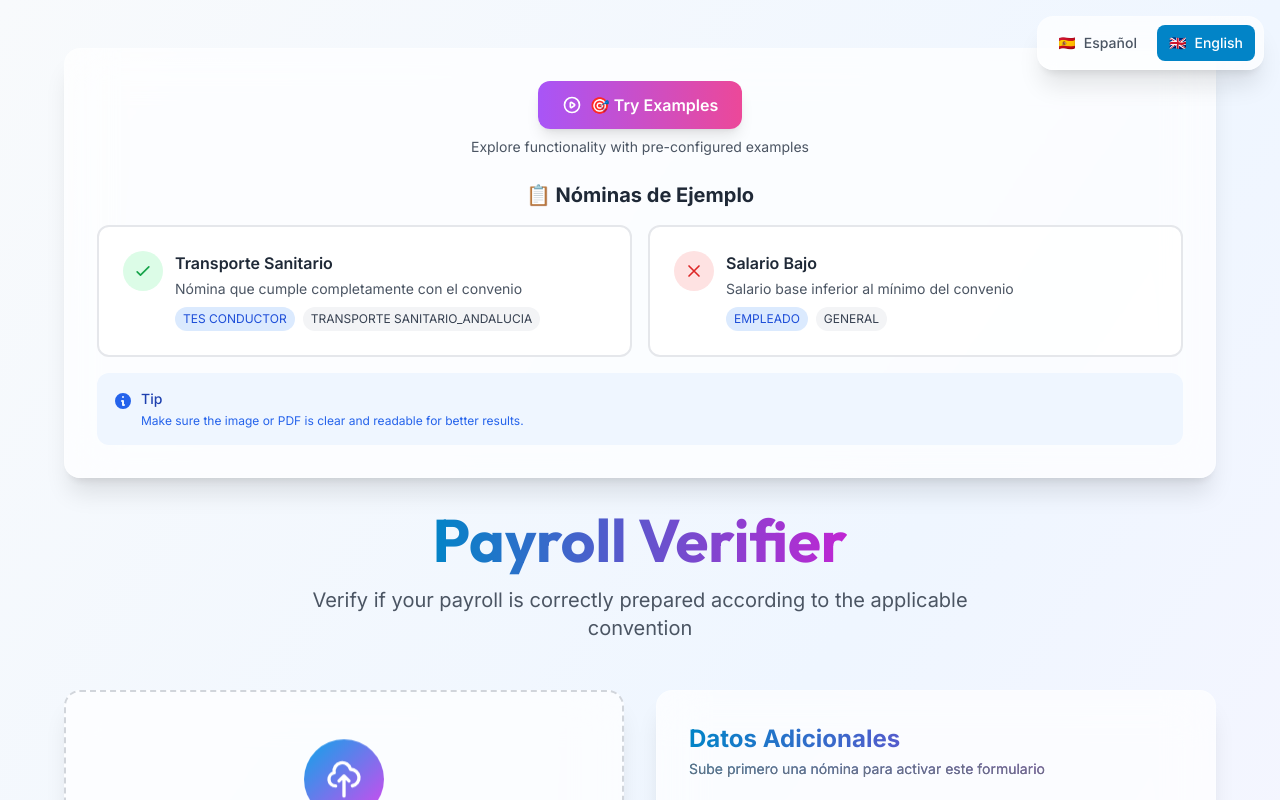
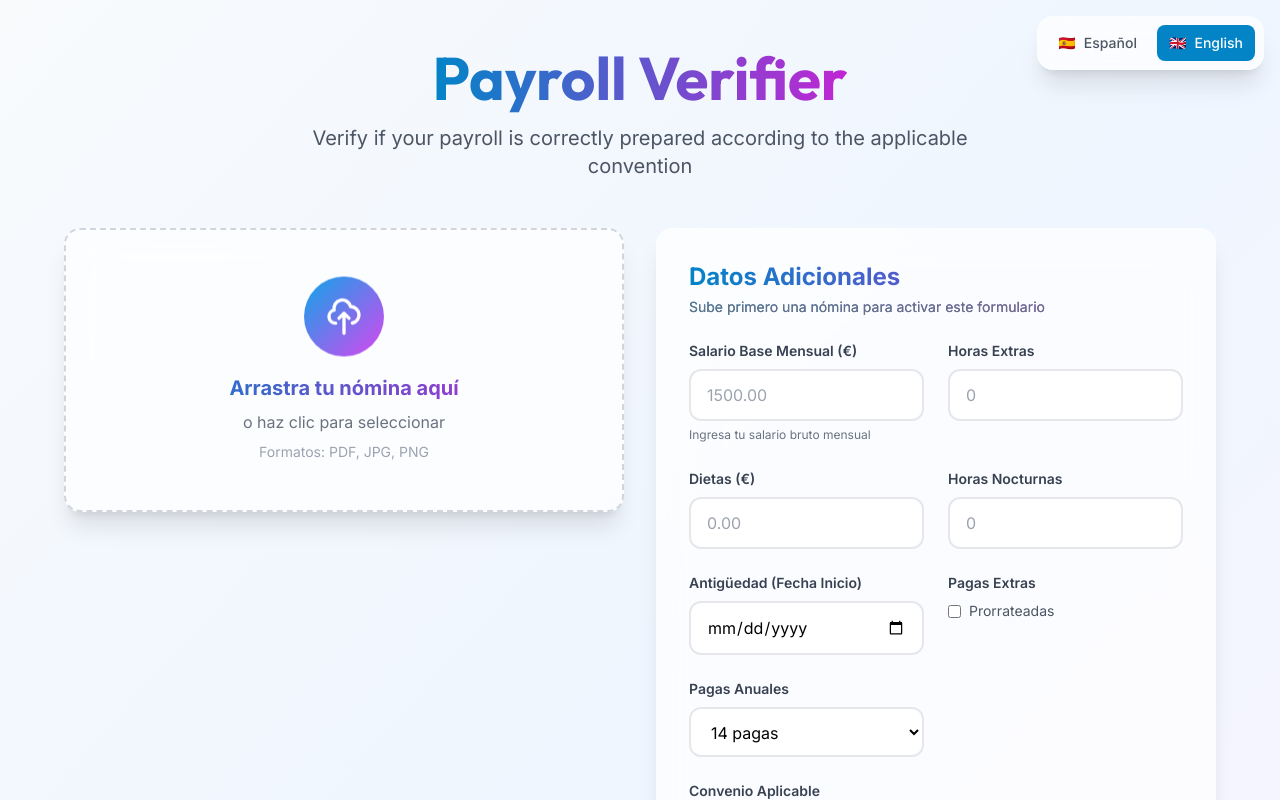
Before and after one commit to jfaguila/nomina-app, a React (Create React App) app: page / in a window 1280 px wide. Shown: the top 800 px of the page. Built offline with nearby package versions, Linux system fonts and the light colour scheme.

Commit message:
Remove sample payrolls section and configure production build

```diff
--- a/src/components/DemoMode.jsx
+++ /dev/null
@@ -1,147 +0,0 @@
-import React from 'react';
-import { motion } from 'framer-motion';
-import { useLanguage } from '../i18n/LanguageProvider';
-
-const DemoMode = ({ onSelectSample }) => {
-    const { t } = useLanguage();
-
-    const samplePayslips = [
-        {
-            id: 'correct-transporte',
-            title: 'Transporte Sanitario',
-            description: 'Nómina que cumple completamente con el convenio',
-            category: 'tes_conductor',
-            convenio: 'transporte_sanitario_andalucia',
-            data: {
-                salarioBase: '1239.63',
-                plusConvenio: '165.70',
-                antiguedad: '2018-03-15',
-                valorAntiguedad: '61.98',
-                horasNocturnas: '8',
-                valorNocturnidad: '9.44',
-                dietas: '50.00',
-                categoria: 'tes_conductor',
-                convenio: 'transporte_sanitario_andalucia'
-            },
-            expectedResult: true
-        },
-        {
-            id: 'error-salario',
-            title: 'Salario Bajo',
-            description: 'Salario base inferior al mínimo del convenio',
-            category: 'empleado',
-            convenio: 'general',
-            data: {
-                salarioBase: '1000.00',
-                categoria: 'empleado',
-                convenio: 'general'
-            },
-            expectedResult: false
-        }
-    ];
-
-    const handleSampleSelect = (sample) => {
-        const mockFile = new File(
-            [JSON.stringify(sample.data)],
-            `demo-${sample.id}.txt`,
-            { type: 'text/plain' }
-        );
-
-        onSelectSample(mockFile, sample.data, sample);
-    };
-
-    return (
-        <motion.div
-            initial={{ opacity: 0, y: 20 }}
-            animate={{ opacity: 1, y: 0 }}
-            className="glass-card p-8 mb-8"
-        >
-            <div className="text-center mb-6">
-                <button
-                    className="inline-flex items-center space-x-2 px-6 py-3 bg-gradient-to-r from-purple-500 to-pink-500 text-white font-semibold rounded-xl shadow-lg hover:shadow-xl transition-all duration-300"
-                >
-                    <svg className="w-5 h-5" fill="none" stroke="currentColor" viewBox="0 0 24 24">
-                        <path strokeLinecap="round" strokeLinejoin="round" strokeWidth={2} d="M14.752 11.168l-3.197-2.132A1 1 0 0010 9.87v4.263a1 1 0 001.555.832l3.197-2.132a1 1 0 000-1.664z" />
-                        <path strokeLinecap="round" strokeLinejoin="round" strokeWidth={2} d="M21 12a9 9 0 11-18 0 9 9 0 0118 0z" />
-                    </svg>
-                    <span>{t('demoButton')}</span>
-                </button>
-                <p className="text-sm text-gray-600 mt-2">
-                    {t('demoDescription')}
-                </p>
-            </div>
-
-            <div className="space-y-4">
-                <h3 className="text-xl font-bold text-gray-800 mb-4 text-center">
-                    📋 Nóminas de Ejemplo
-                </h3>
-
-                <div className="grid grid-cols-1 md:grid-cols-2 gap-4">
-                    {samplePayslips.map((sample, index) => (
-                        <motion.button
-                            key={sample.id}
-                            initial={{ opacity: 0, scale: 0.9 }}
-                            animate={{ opacity: 1, scale: 1 }}
-                            transition={{ delay: index * 0.1 }}
-                            whileHover={{ scale: 1.02 }}
-                            whileTap={{ scale: 0.98 }}
-                            onClick={() => handleSampleSelect(sample)}
-                            className="text-left p-6 rounded-xl border-2 border-gray-200 hover:border-primary-400 hover:shadow-lg transition-all duration-300 bg-white/80"
-                        >
-                            <div className="flex items-start space-x-3">
-                                <div className={`w-10 h-10 rounded-full flex items-center justify-center flex-shrink-0 ${
-                                    sample.expectedResult === true ? 'bg-green-100' : 'bg-red-100'
-                                }`}>
-                                    {sample.expectedResult === true ? (
-                                        <svg className="w-5 h-5 text-green-600" fill="none" stroke="currentColor" viewBox="0 0 24 24">
-                                            <path strokeLinecap="round" strokeLinejoin="round" strokeWidth={2} d="M5 13l4 4L19 7" />
-                                        </svg>
-                                    ) : (
-                                        <svg className="w-5 h-5 text-red-600" fill="none" stroke="currentColor" viewBox="0 0 24 24">
-                                            <path strokeLinecap="round" strokeLinejoin="round" strokeWidth={2} d="M6 18L18 6M6 6l12 12" />
-                                        </svg>
-                                    )}
-                                </div>
-
-                                <div className="flex-1">
-                                    <h4 className="font-semibold text-gray-800 mb-1">
-                                        {sample.title}
-                                    </h4>
-                                    <p className="text-sm text-gray-600 mb-2">
-                                        {sample.description}
-                                    </p>
-                                    <div className="flex items-center space-x-2 text-xs">
-                                        <span className="px-2 py-1 bg-blue-100 text-blue-700 rounded-full">
-                                            {sample.category.replace('_', ' ').toUpperCase()}
-                                        </span>
-                                        <span className="px-2 py-1 bg-gray-100 text-gray-700 rounded-full">
-                                            {sample.convenio.replace('_', ' ').toUpperCase()}
-                                        </span>
-                                    </div>
-                                </div>
-                            </div>
-                        </motion.button>
-                    ))}
-                </div>
-
-                <div className="mt-6 p-4 bg-blue-50 rounded-xl">
-                    <div className="flex items-start space-x-2">
-                        <svg className="w-5 h-5 text-blue-600 mt-0.5" fill="currentColor" viewBox="0 0 20 20">
-                            <path fillRule="evenodd" d="M18 10a8 8 0 11-16 0 8 8 0 0116 0zm-7-4a1 1 0 11-2 0 1 1 0 012 0zM9 9a1 1 0 000 2v3a1 1 0 001 1h1a1 1 0 100-2v-3a1 1 0 00-1-1H9z" clipRule="evenodd" />
-                        </svg>
-                        <div className="text-left">
-                            <p className="text-sm font-medium text-blue-800">
-                                {t('tip')}
-                            </p>
-                            <p className="text-xs text-blue-600 mt-1">
-                                {t('tipMessage')}
-                            </p>
-                        </div>
-                    </div>
-                </div>
-            </div>
-        </motion.div>
-    );
-};
-
-export default DemoMode;
--- a/src/pages/HomePage.jsx
+++ b/src/pages/HomePage.jsx
@@ -6,7 +6,7 @@ import FileUpload from '../components/FileUpload';
 import ManualInput from '../components/ManualInput';
 import ResultsDisplay from '../components/ResultsDisplay';
 import LoadingSpinner from '../components/LoadingSpinner';
-import DemoMode from '../components/DemoMode';
+
 
 const HomePage = () => {
     const { t } = useLanguage();
@@ -17,29 +17,17 @@ const HomePage = () => {
     const [loadingMessage, setLoadingMessage] = useState('');
     const [loadingProgress, setLoadingProgress] = useState(null);
     const [announcement, setAnnouncement] = useState('');
-    // eslint-disable-next-line no-unused-vars
-    const [showDemo, setShowDemo] = useState(false);
+
 
     const handleFileSelect = (file) => {
         setSelectedFile(file);
         setResults(null);
         setError(null);
-        setShowDemo(false);
+
         setAnnouncement(`Archivo ${file.name} seleccionado correctamente`);
     };
 
-    const handleDemoSelect = (file, data, sample) => {
-        setSelectedFile(file);
-        setResults(null);
-        setError(null);
-        setShowDemo(false);
-        setAnnouncement(`Ejemplo seleccionado: ${sample.title}`);
 
-        // Auto-submit after a short delay for better UX
-        setTimeout(() => {
-            handleManualSubmit(data);
-        }, 1000);
-    };
 
     const handleManualSubmit = async (formData) => {
         if (!selectedFile) {
@@ -135,8 +123,7 @@ if (!selectedFile) {
                     {announcement}
                 </div>
 
-                    {/* Demo Mode */}
-                    <DemoMode onSelectSample={handleDemoSelect} />
+
                 {/* Header */}
                 <motion.div
                     initial={{ opacity: 0, y: -20 }}
```
Also changed, not shown: 1 other file (tests, documents, lock files or other folders). Lines whose indentation alone changed are shown as unchanged.
